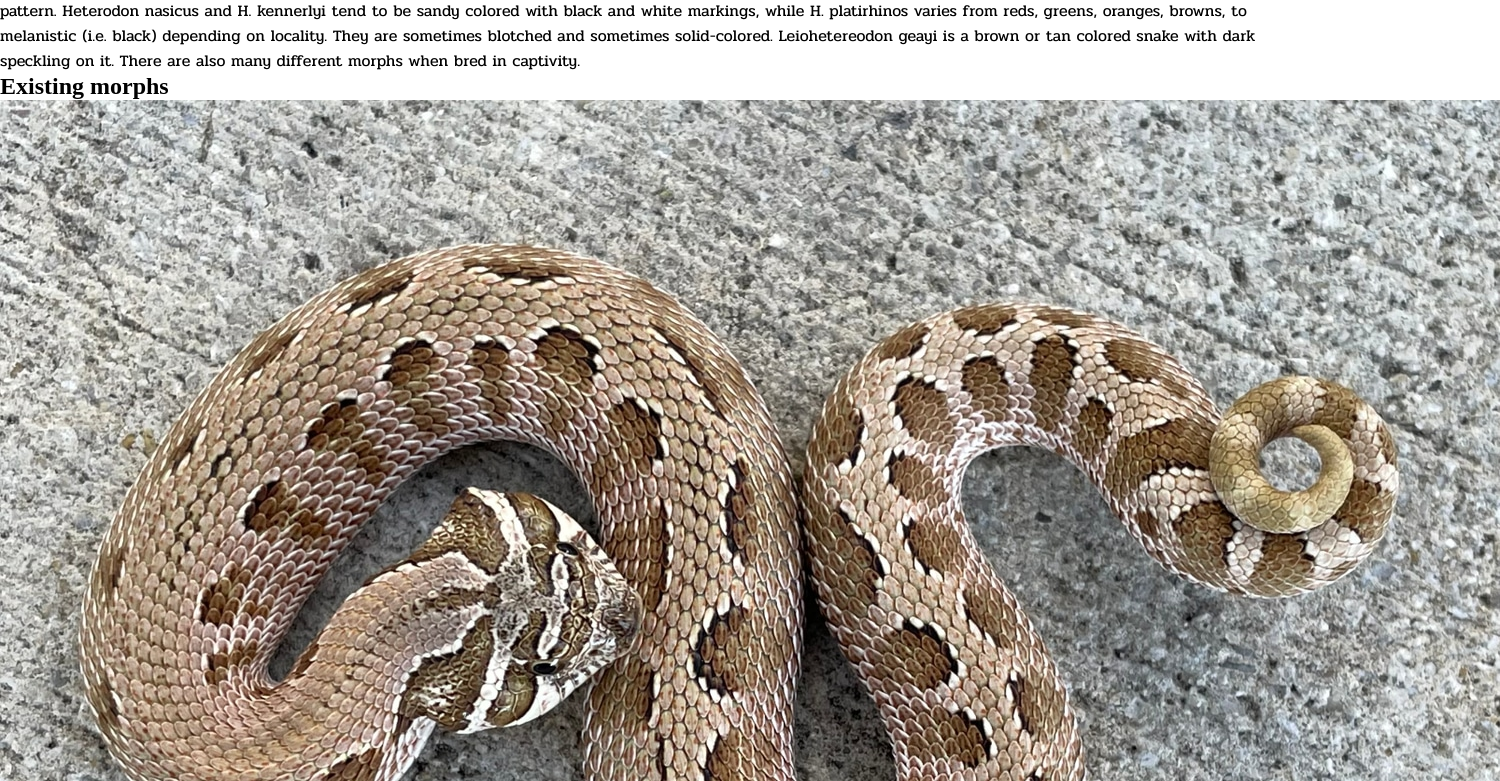
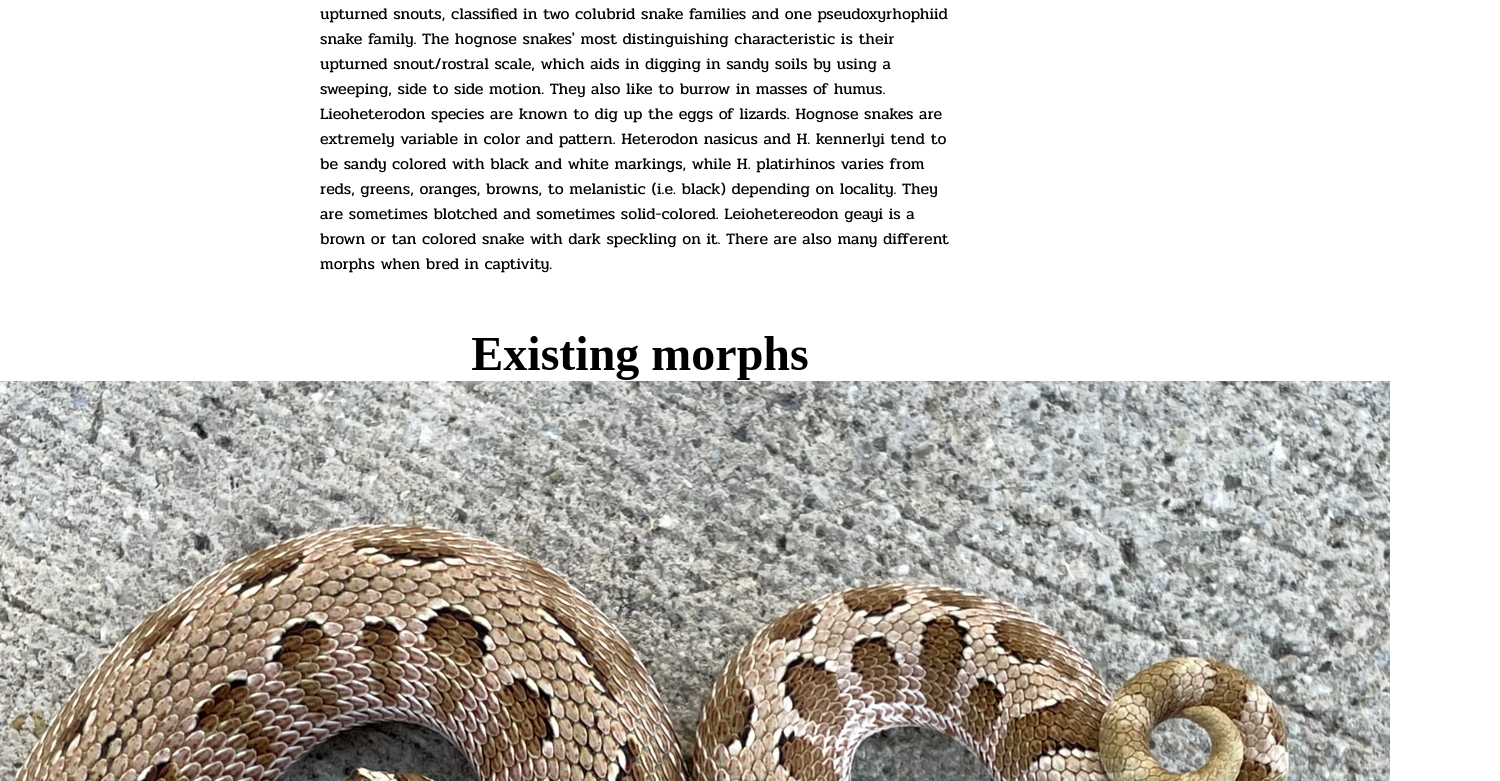
Before and after one commit to DameDanny/Hognose, a plain HTML site: page index.html in a window 1280 px wide. Shown: the part 404-1185 px from the top of the page, 1500 px wide, since content can reach past the window. Drawn offline with nearby package versions, Linux system fonts and the light colour scheme; a web font is replaced by a local one.

Commit message:
add in css of main section and article + font sizes for h2 h3 and p adjusted

```diff
--- a/index.html
+++ b/index.html
@@ -29,7 +29,7 @@
             <h2 id="Description">Description</h2>
             <p id="pDescription">Hognose snake is a common name for several unrelated species of snakes with upturned snouts, classified in two colubrid snake families and one pseudoxyrhophiid snake family.
 
-                The hognose snakes' most distinguishing characteristic is their upturned snout/rostral scale, which aids in digging in sandy soils by using a sweeping, side to side motion. They also like to burrow in masses of humus. Lieoheterodon species are known to dig up the eggs of lizards.[1]
+                The hognose snakes' most distinguishing characteristic is their upturned snout/rostral scale, which aids in digging in sandy soils by using a sweeping, side to side motion. They also like to burrow in masses of humus. Lieoheterodon species are known to dig up the eggs of lizards.
                 Hognose snakes are extremely variable in color and pattern. Heterodon nasicus and H. kennerlyi tend to be sandy colored with black and white markings, while H. platirhinos varies from reds, greens, oranges, browns, to melanistic (i.e. black) depending on locality. They are sometimes blotched and sometimes solid-colored. Leiohetereodon geayi is a brown or tan colored snake with dark speckling on it. There are also many different morphs when bred in captivity.</p>
         </section>
         <section>
--- a/style.css
+++ b/style.css
@@ -23,8 +23,17 @@ h2, h3 {
     font-family: var(--h23font);
 }
 
+h2 {
+    font-size: 48px;
+}
+
+h3 {
+    font-size: 24px;
+}
+
 p, a, li {
     font-family: var(--pfont);
+    font-size: 16px;
     color: white;
     text-decoration: none;
 }
@@ -75,3 +84,28 @@ footer {
     align-items: center ;
     padding: 15px;
 }
+
+
+/*Ici commence les modifs au main*/
+main {
+    display: flex;
+    flex-direction: column;
+    align-items: center;
+    justify-content: center;
+}
+
+section {
+    width: 50%;
+    display: flex;
+    flex-direction: column;
+    align-items: center;
+    justify-content: center;
+    margin: 25px;
+}
+
+article {
+    display: flex;
+    flex-direction: column;
+    align-items: center;
+    justify-content: center;
+}
```
